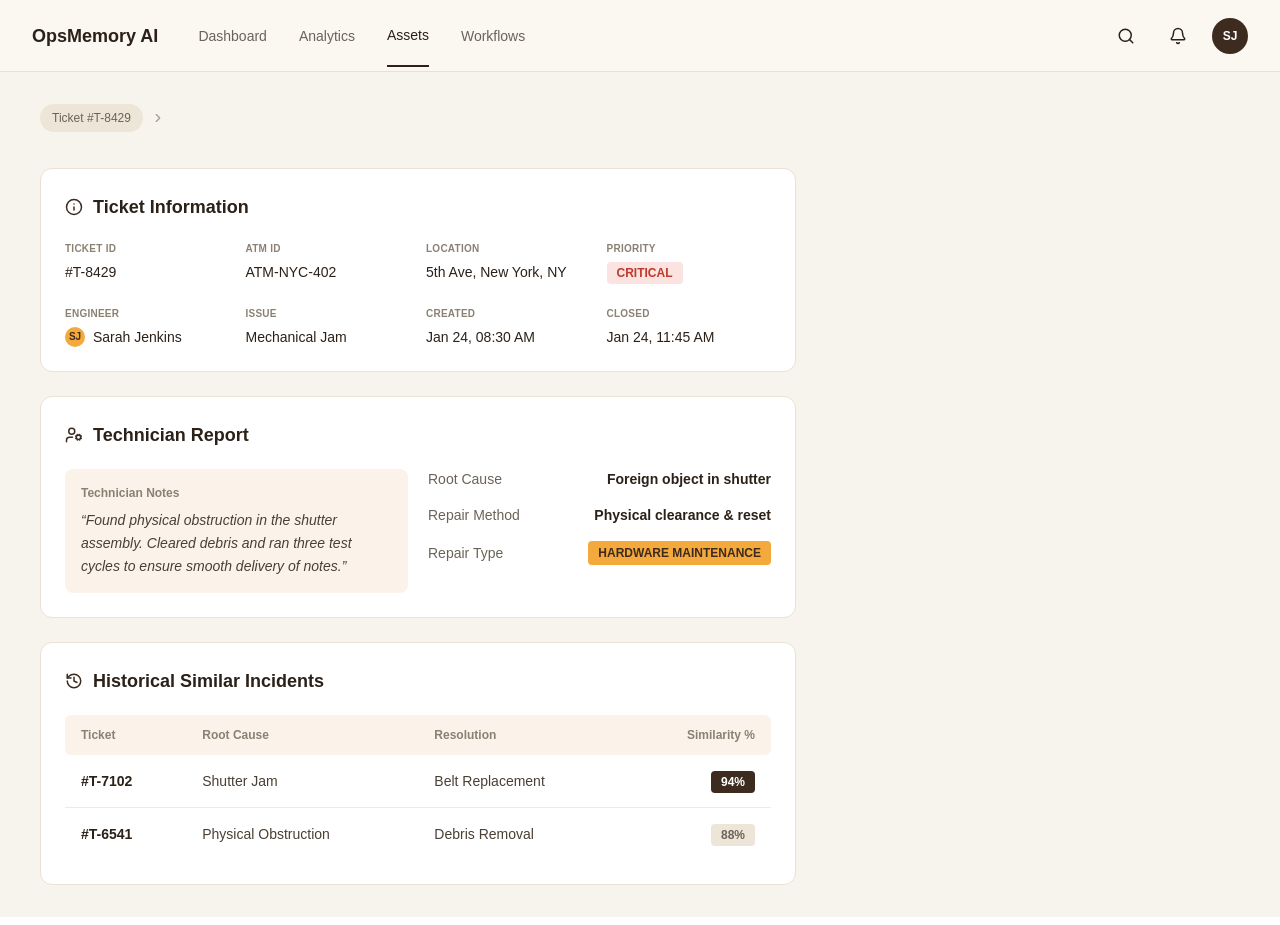
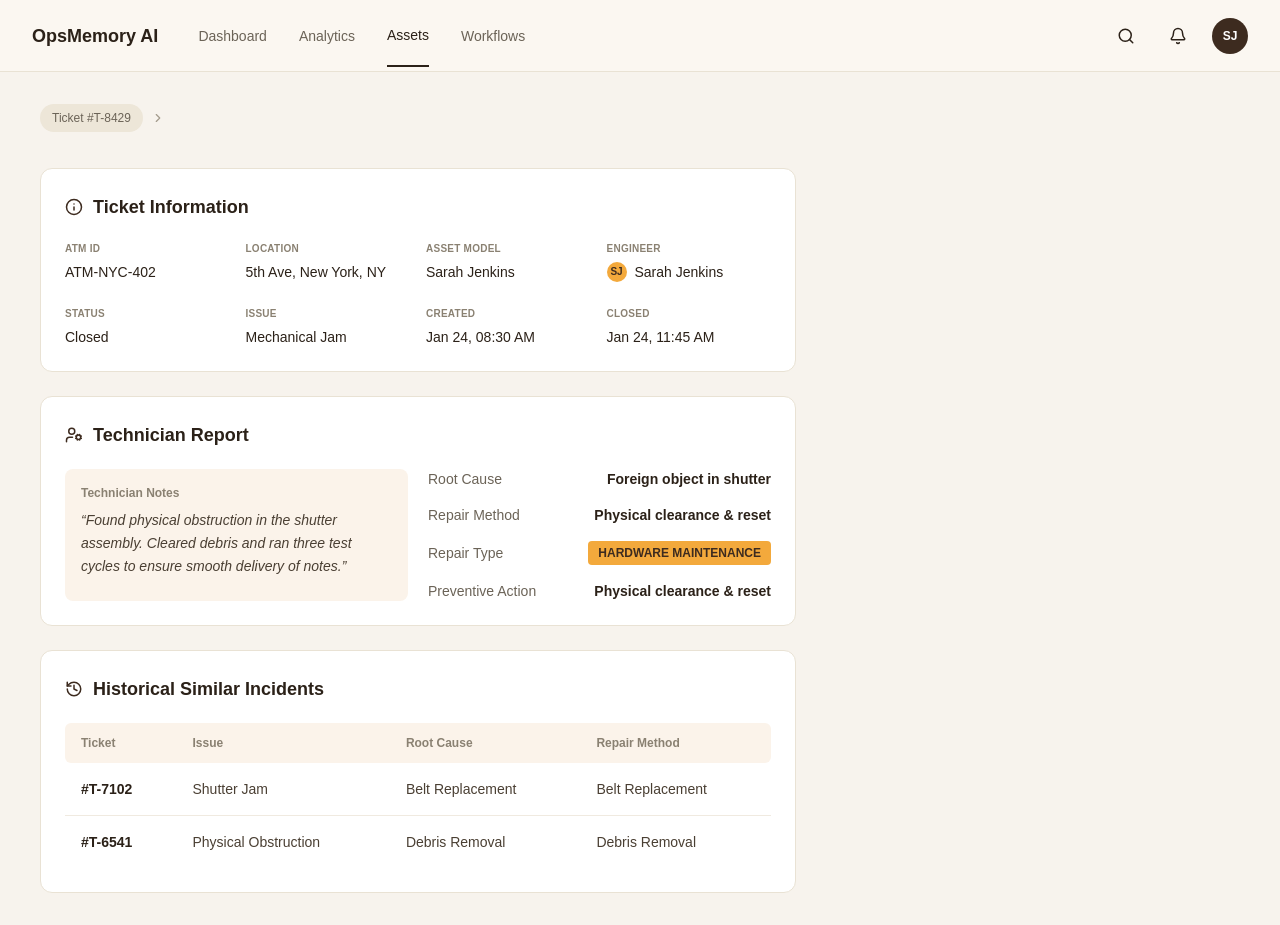
Before and after one commit to Jenisha06/team-Ghazal, a Next.js app in the folder frontend/: page /ticketDetails in a window 1280 px wide. Built offline with nearby package versions, Linux system fonts and the light colour scheme.

Commit message:
ticket details done

```diff
--- a/frontend/app/ticketDetails/page.jsx
+++ b/frontend/app/ticketDetails/page.jsx
@@ -119,14 +119,21 @@ function TicketInformation() {
   return (
     <Card icon={Info} title="Ticket Information">
       <div className="grid grid-cols-2 md:grid-cols-4 gap-y-6 gap-x-4">
-        <Field label="TICKET ID" value="#T-8429" />
         <Field label="ATM ID" value="ATM-NYC-402" />
         <Field label="LOCATION" value="5th Ave, New York, NY" />
-        <Field
+        {/* <Field
           label="PRIORITY"
           value={
             <span className="text-xs font-semibold bg-[#FBE3E1] text-[#C0392B] px-2.5 py-1 rounded">
               CRITICAL
+            </span>
+          }
+        /> */}
+        <Field
+          label="ASSET MODEL"
+          value={
+            <span className="flex items-center gap-2">
+              Sarah Jenkins
             </span>
           }
         />
@@ -138,6 +145,14 @@ function TicketInformation() {
                 SJ
               </span>
               Sarah Jenkins
+            </span>
+          }
+        />
+        <Field
+          label="STATUS"
+          value={
+            <span className="flex items-center gap-2">
+              Closed
             </span>
           }
         />
@@ -196,6 +211,12 @@ function TechnicianReport() {
               HARDWARE MAINTENANCE
             </span>
           </div>
+          <div className="flex items-center justify-between">
+            <span className="text-sm text-[#6B6357]">Preventive Action</span>
+            <span className="text-sm font-semibold">
+              Physical clearance &amp; reset
+            </span>
+          </div>
         </div>
       </div>
     </Card>
@@ -228,9 +249,9 @@ function HistoricalIncidents() {
         <thead>
           <tr className="text-left text-xs text-[#8A8172] font-medium bg-[#FBF3EA]">
             <th className="px-4 py-3 rounded-l-md">Ticket</th>
+            <th className="px-4 py-3">Issue</th>
             <th className="px-4 py-3">Root Cause</th>
-            <th className="px-4 py-3">Resolution</th>
-            <th className="px-4 py-3 text-right rounded-r-md">Similarity %</th>
+            <th className="px-4 py-3 rounded-r-md">Repair Method</th>
           </tr>
         </thead>
         <tbody>
@@ -239,17 +260,7 @@ function HistoricalIncidents() {
               <td className="px-4 py-4 font-semibold">{r.ticket}</td>
               <td className="px-4 py-4 text-[#4A3F33]">{r.rootCause}</td>
               <td className="px-4 py-4 text-[#4A3F33]">{r.resolution}</td>
-              <td className="px-4 py-4 text-right">
-                <span
-                  className={`text-xs font-semibold px-2.5 py-1 rounded ${
-                    r.strong
-                      ? "bg-[#3D2B1F] text-white"
-                      : "bg-[#EDE6D8] text-[#6B6357]"
-                  }`}
-                >
-                  {r.similarity}
-                </span>
-              </td>
+              <td className="px-4 py-4 text-[#4A3F33]">{r.resolution}</td>
             </tr>
           ))}
         </tbody>
```
